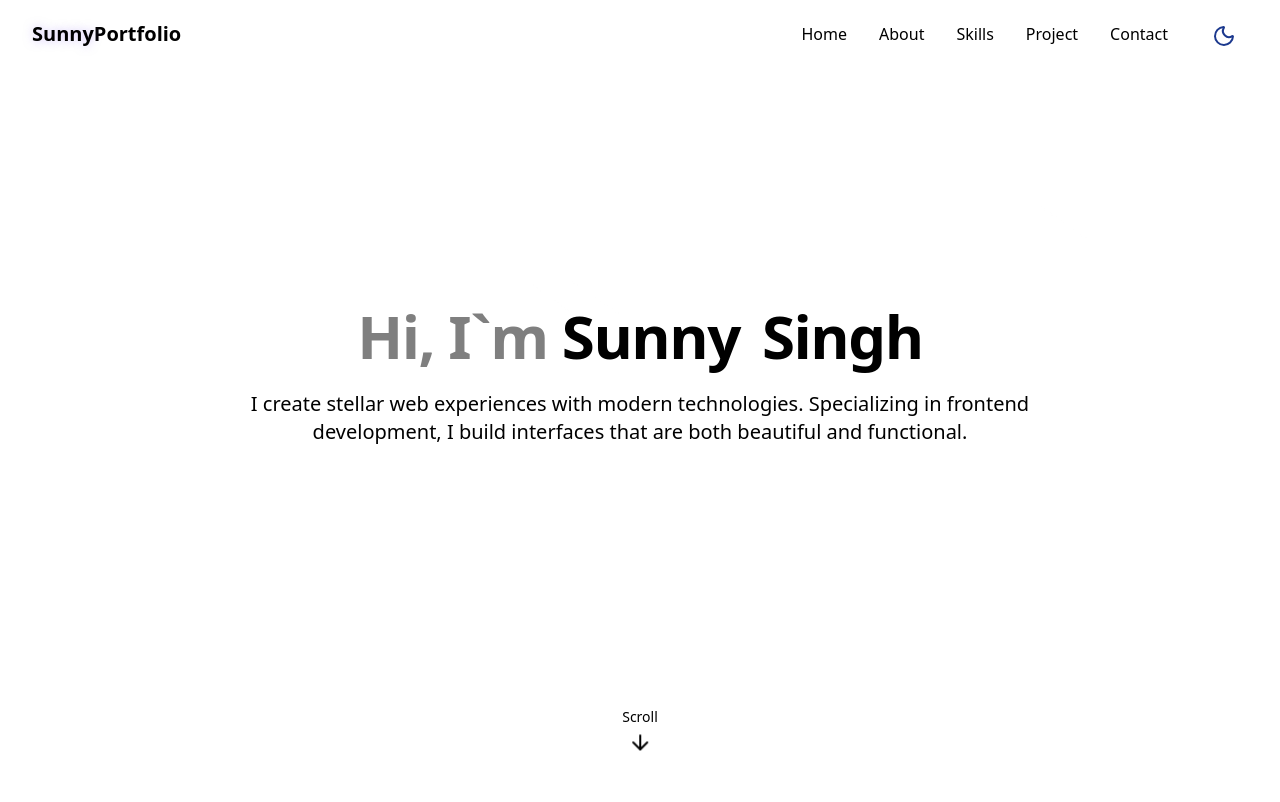
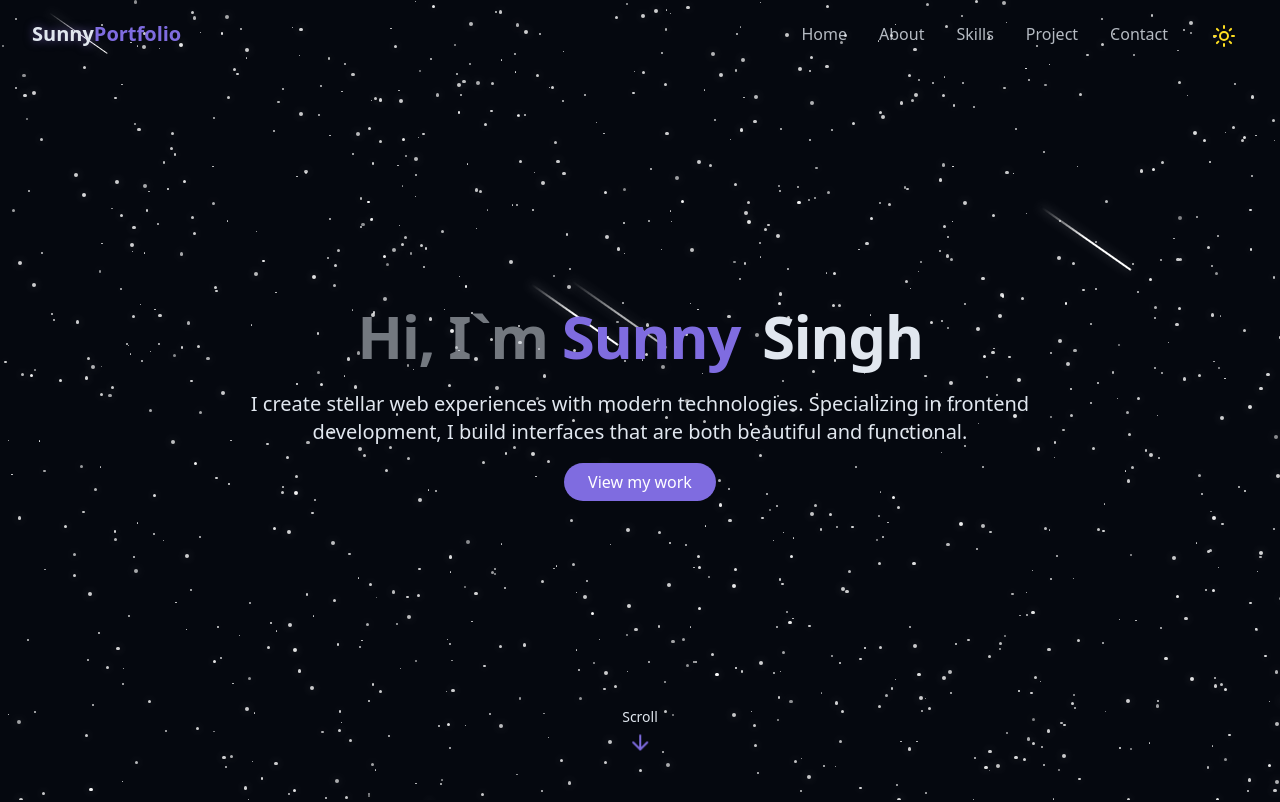
Before and after one commit to sunny-0007/Portfolio, a React (Vite) app: page / in a window 1280 px wide. Shown: the top 802 px of the page. Built offline with nearby package versions, Linux system fonts and the light colour scheme.

Commit message:
Update ThemeToggle.jsx

```diff
--- a/src/components/ThemeToggle.jsx
+++ b/src/components/ThemeToggle.jsx
@@ -8,12 +8,12 @@ export const ThemeToggle = () =>{
 
   useEffect(() => {
     const savedTheme = localStorage.getItem('theme');
-    if (savedTheme === "light") {
+    if (savedTheme === "dark") {
       setIsDarkMode(true);
       document.documentElement.classList.add('dark');
     } else {
       localStorage.setItem('theme', 'dark');
-      setIsDarkMode(false);
+      setIsDarkMode(true);
     }
   }, []);
 
```
